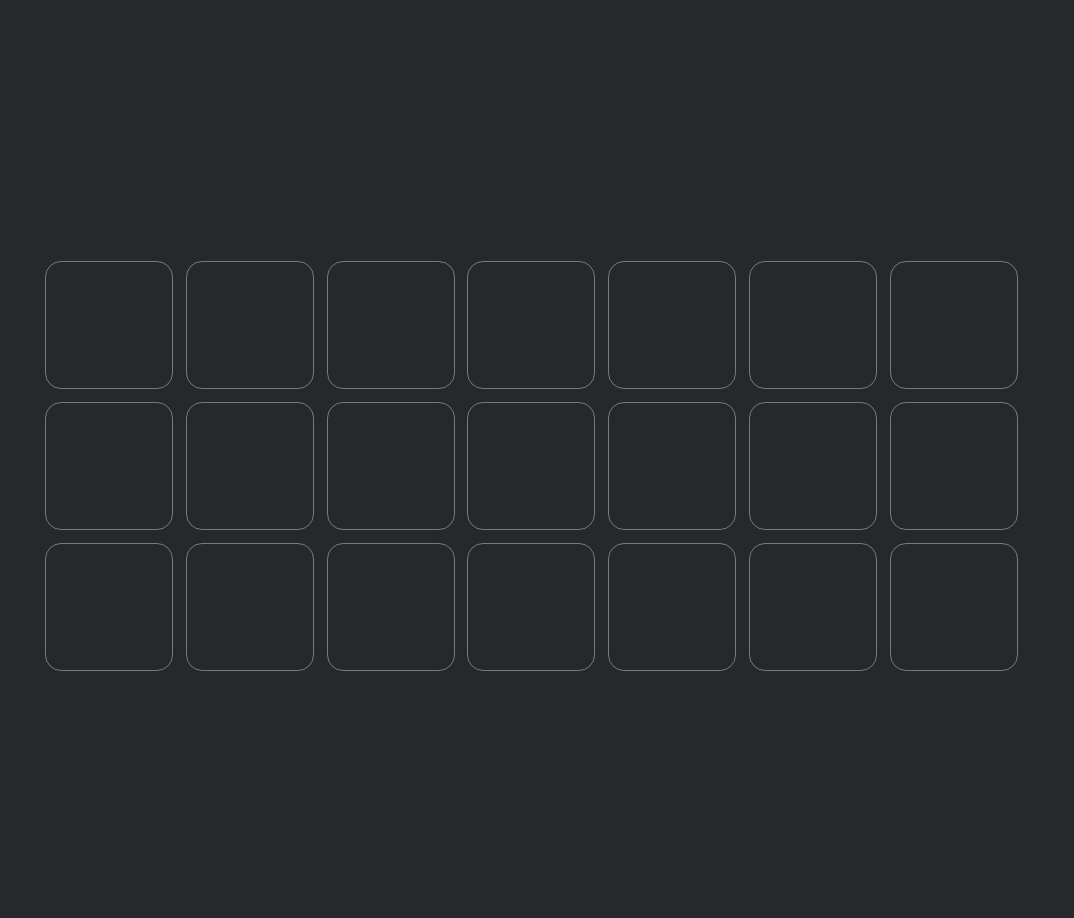
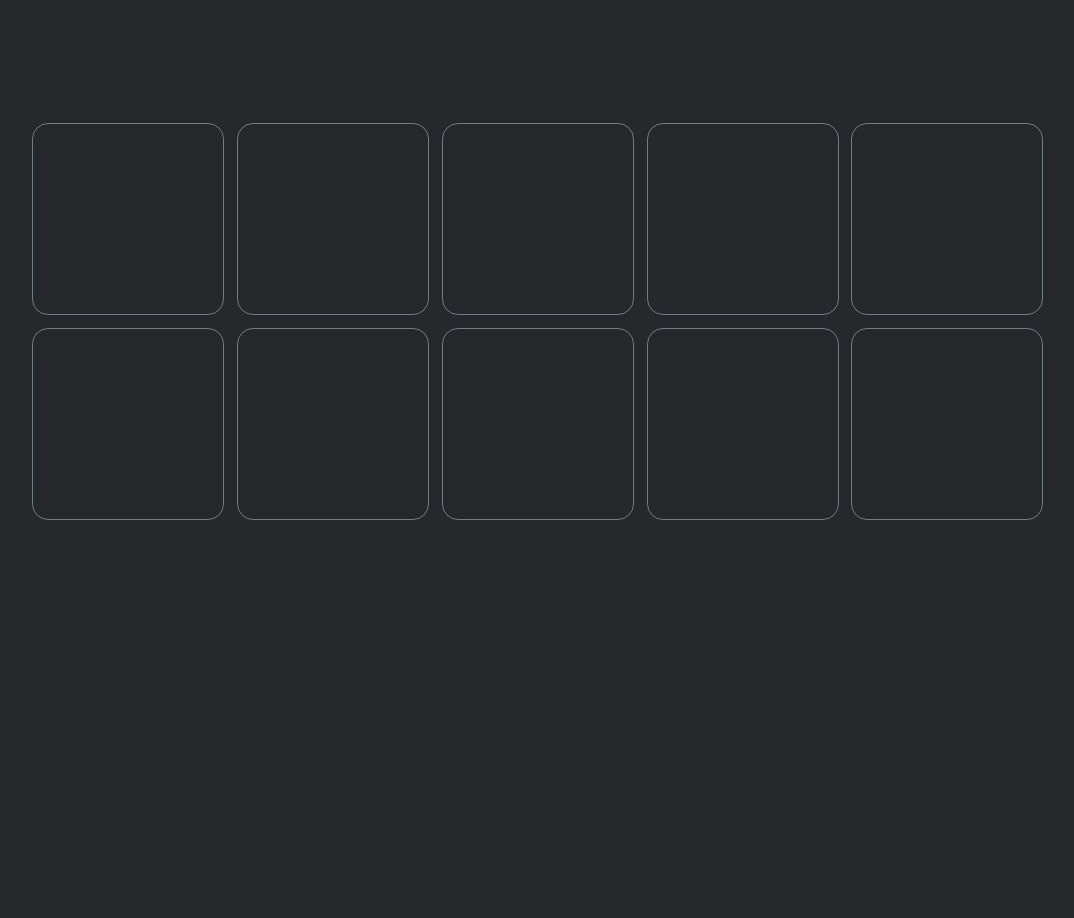
Before and after one commit to Lodestone-Team/frontend, a React (Create React App) app: page / in a window 1280 px wide. Shown: the part 800-1718 px from the top of the page, without its empty margins (83-1157 px from the left). Built offline with nearby package versions, Linux system fonts and the light colour scheme; a web font is replaced by a local one.

Commit message:
reduced the number of ghostblocks and also made the blocks larger. will need to find a different layout scheme/ possibly add more classes for large buttons. good forl now

```diff
--- a/src/App.tsx
+++ b/src/App.tsx
@@ -39,8 +39,6 @@ const App: React.FunctionComponent = () => {
         <ControlPanel>
 
           {/* test code */}
-          <GhostBlock></GhostBlock>
-          <GhostBlock></GhostBlock>
           <GhostBlock></GhostBlock>
           <GhostBlock></GhostBlock>
           <GhostBlock></GhostBlock>
--- a/src/ControlPanel.tsx
+++ b/src/ControlPanel.tsx
@@ -7,22 +7,24 @@ const ControlPanel = (props: any) => {
 
     let styles: React.CSSProperties = {
         display: 'grid',
-        gridTemplateColumns: '10vw 10vw 10vw 10vw 10vw 10vw 10vw',
-        gridTemplateRows: '10vw 10vw 10vw',
+        gridTemplateColumns: '15vw 15vw 15vw 15vw 15vw',
+        gridTemplateRows: '15vw 15vw 15vw',
         columnGap: '1vw',
         rowGap: '1vw',
 
         position: 'absolute',
-        margin: '10vw',
-        bottom: '1px',
+        margin: '9vw',
+        top: '1vh',
     };
 
+    // a different layout scheme is most likely required for smaller screens/windows.
     return (
         <div style={styles}>
+            {props.children}
 
+            {/* test code */}
             {props.children}
-            {props.children}
-            {props.children}
+            {/* test code */}
 
         </div>
     );
```
